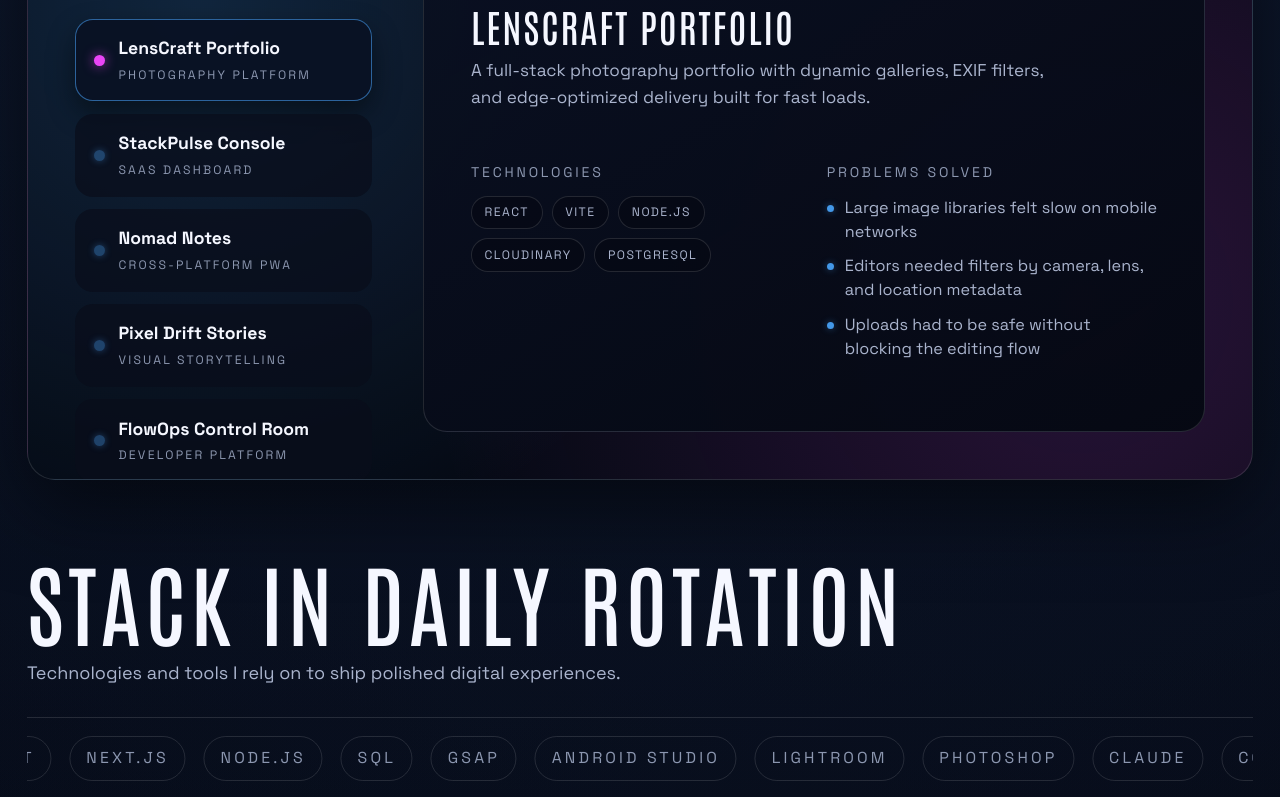
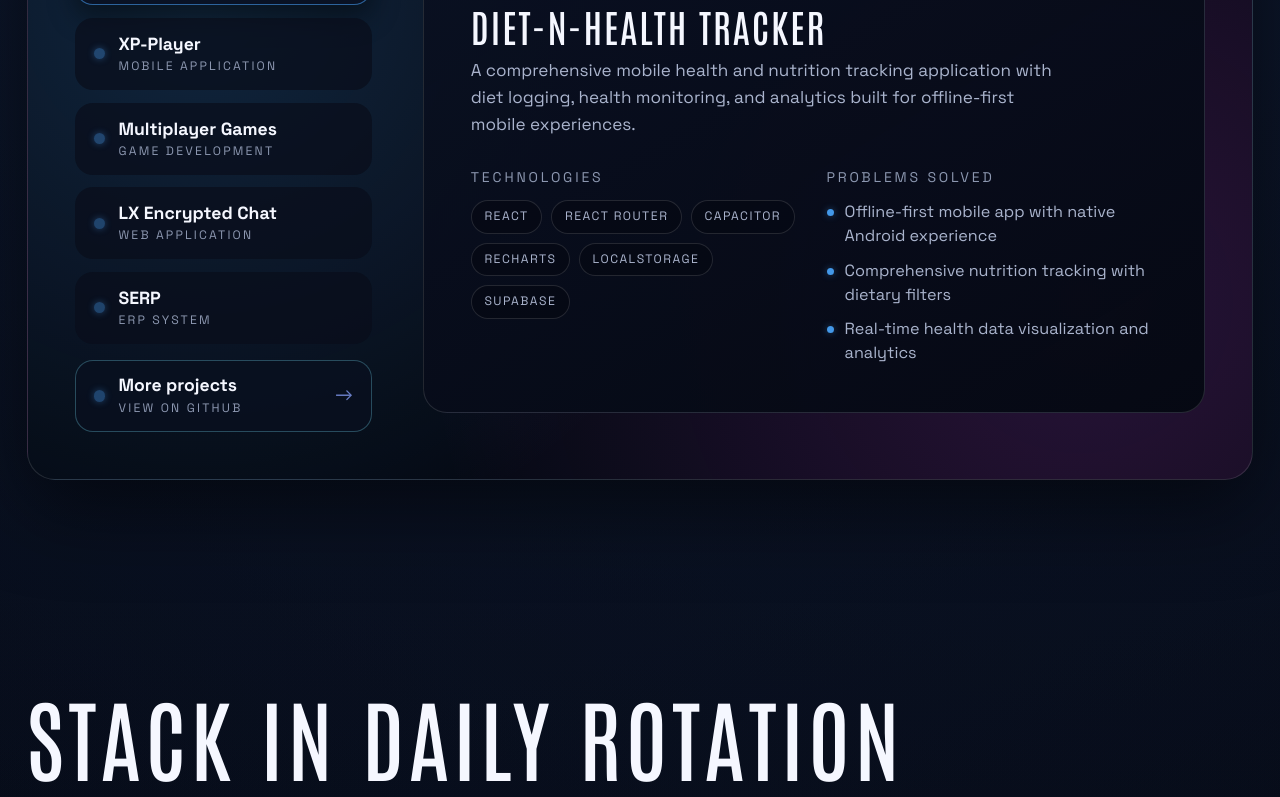
Before and after one commit to hpx07/hpx07_portfolio, a React (Vite) app: page / in a window 1280 px wide. Shown: the part 1500-2297 px from the top of the page. Built offline with nearby package versions, Linux system fonts and the light colour scheme.

Commit message:
refactor project details and navigation; update project descriptions and categories

```diff
--- a/src/App.css
+++ b/src/App.css
@@ -987,12 +987,16 @@ body:not(.projects-focused) .top-nav {
     rgba(5, 9, 18, 0.9);
   box-shadow: 0 28px 80px rgba(0, 0, 0, 0.5);
   overflow: hidden;
+  align-items: stretch;
 }
 
 .project-nav {
-  display: grid;
+  display: flex;
+  flex-direction: column;
+  justify-content: center;
   gap: 0.9rem;
-  align-content: start;
+  min-width: 0;
+  height: 100%;
 }
 
 .project-nav__label {
@@ -1009,6 +1013,14 @@ body:not(.projects-focused) .top-nav {
   padding: 0;
   display: grid;
   gap: 0.7rem;
+  min-width: 0;
+  align-content: center;
+  grid-auto-rows: minmax(3.4rem, auto);
+}
+
+.project-nav__list > li {
+  display: block;
+  min-width: 0;
 }
 
 .project-nav__item {
@@ -1024,15 +1036,19 @@ body:not(.projects-focused) .top-nav {
   padding: 0.85rem 1rem;
   color: var(--ink);
   cursor: pointer;
+  text-decoration: none;
+  appearance: none;
+  min-height: 3.25rem;
+  height: 100%;
+  transform: none;
   transition:
-    transform 0.3s ease,
     border-color 0.3s ease,
     background 0.3s ease,
     box-shadow 0.3s ease;
 }
 
 .project-nav__item:hover {
-  transform: translateY(-2px);
+  transform: none;
   border-color: var(--line-strong);
 }
 
@@ -1063,11 +1079,16 @@ body:not(.projects-focused) .top-nav {
 .project-nav__copy {
   display: grid;
   gap: 0.2rem;
+  min-width: 0;
 }
 
 .project-nav__title {
   font-size: 0.98rem;
   font-weight: 600;
+  line-height: 1.2;
+  white-space: nowrap;
+  overflow: hidden;
+  text-overflow: ellipsis;
 }
 
 .project-nav__meta {
@@ -1075,9 +1096,58 @@ body:not(.projects-focused) .top-nav {
   letter-spacing: 0.18em;
   text-transform: uppercase;
   color: var(--muted);
+  line-height: 1.2;
+  white-space: nowrap;
+  overflow: hidden;
+  text-overflow: ellipsis;
+}
+
+.project-nav__item--link {
+  grid-template-columns: auto 1fr auto;
+  border-color: rgba(124, 232, 255, 0.28);
+  background: rgba(9, 16, 32, 0.82);
+}
+
+.project-nav__item--link:hover {
+  border-color: rgba(124, 232, 255, 0.55);
+  box-shadow: 0 12px 28px rgba(0, 0, 0, 0.4);
+}
+
+.project-nav__cta {
+  font-size: 1rem;
+  color: var(--sky);
+  opacity: 0.75;
+  transition: transform 0.3s ease, opacity 0.3s ease;
+}
+
+.project-nav__item--link:hover .project-nav__cta {
+  transform: translateX(2px);
+  opacity: 1;
 }
 
 .project-detail {
+  position: relative;
+  min-height: 360px;
+  perspective: 1800px;
+  perspective-origin: center;
+}
+
+.project-detail__flip {
+  position: relative;
+  min-height: 360px;
+  display: grid;
+  transform-style: preserve-3d;
+  transform-origin: center center;
+  transition: transform 0.7s cubic-bezier(0.22, 1, 0.36, 1);
+  will-change: transform;
+}
+
+.project-detail--flipped .project-detail__flip {
+  transform: rotateX(180deg);
+}
+
+.project-detail__face {
+  grid-area: 1 / 1;
   border-radius: 24px;
   border: 1px solid var(--line);
   background:
@@ -1085,8 +1155,15 @@ body:not(.projects-focused) .top-nav {
   padding: clamp(1.4rem, 4vw, 2.6rem);
   display: grid;
   gap: 1.6rem;
+  align-content: start;
   min-height: 360px;
   box-shadow: inset 0 1px 0 rgba(255, 255, 255, 0.08);
+  backface-visibility: hidden;
+  -webkit-backface-visibility: hidden;
+}
+
+.project-detail__face--back {
+  transform: rotateX(180deg);
 }
 
 .project-detail__eyebrow {
@@ -1308,7 +1385,10 @@ body:not(.projects-focused) .top-nav {
 .partners {
   display: grid;
   gap: 1rem;
-  margin-bottom: 14svh;
+  align-content: center;
+  min-height: clamp(320px, 52vh, 560px);
+  padding-block: clamp(2rem, 8vh, 4.5rem);
+  margin-block: clamp(2rem, 6vh, 4.5rem);
 }
 
 .marquee {
@@ -1316,6 +1396,8 @@ body:not(.projects-focused) .top-nav {
   border-bottom: 1px solid var(--line);
   overflow: hidden;
   margin-top: 0.6rem;
+  width: 100vw;
+  margin-left: calc(50% - 50vw);
 }
 
 .marquee__inner {
@@ -1584,11 +1666,13 @@ body:not(.projects-focused) .top-nav {
   display: grid;
   gap: 1rem;
   justify-items: start;
-  padding-bottom: 1.85rem;
+  padding-block: clamp(1.6rem, 6vh, 3rem);
 }
 
 .contact h2 {
-  max-width: 19ch;
+  max-width: 26ch;
+  font-size: clamp(2rem, calc(5.2vw + 1vh), 4.2rem);
+  line-height: 0.98;
 }
 
 .contact .btn {
@@ -1733,8 +1817,21 @@ body:not(.projects-focused) .top-nav {
   }
 
   .partners {
-    padding-top:14svh;
-    margin-top: 2.25rem;
+    padding-block: clamp(2rem, 10vh, 3.5rem);
+    margin-block: clamp(1.5rem, 6vh, 3rem);
+    min-height: auto;
+  }
+
+  .contact {
+    gap: 0.85rem;
+    padding-block: clamp(1.4rem, 8vh, 2.6rem);
+  }
+
+  .contact h2 {
+    max-width: 100%;
+    font-size: clamp(1.85rem, 7.2vw, 3.1rem);
+    line-height: 1.05;
+    letter-spacing: 0.04em;
   }
 }
 
@@ -1800,10 +1897,12 @@ body:not(.projects-focused) .top-nav {
   .orb,
   .btn,
   .marquee__inner,
-  .cursor-soft-light {
+  .cursor-soft-light,
+  .project-detail__flip {
     animation: none !important;
     transition: none !important;
   }
+
 }
 
 @media (pointer: coarse) {
--- a/src/App.jsx
+++ b/src/App.jsx
@@ -14,63 +14,63 @@ gsap.registerPlugin(ScrollTrigger)
 
 const featuredProjects = [
   {
-    title: 'LensCraft Portfolio',
-    category: 'Photography Platform',
+    title: 'Diet-N-Health Tracker',
+    category: 'Mobile Application',
     description:
-      'A full-stack photography portfolio with dynamic galleries, EXIF filters, and edge-optimized delivery built for fast loads.',
-    technologies: ['React', 'Vite', 'Node.js', 'Cloudinary', 'PostgreSQL'],
+      'A comprehensive mobile health and nutrition tracking application with diet logging, health monitoring, and analytics built for offline-first mobile experiences.',
+    technologies: ['React','React Router', 'Capacitor', 'Recharts','LocalStorage','Supabase'],
     problems: [
-      'Large image libraries felt slow on mobile networks',
-      'Editors needed filters by camera, lens, and location metadata',
-      'Uploads had to be safe without blocking the editing flow',
+      'Offline-first mobile app with native Android experience',
+      'Comprehensive nutrition tracking with dietary filters',
+      'Real-time health data visualization and analytics',
     ],
   },
   {
-    title: 'StackPulse Console',
-    category: 'SaaS Dashboard',
+    title: 'XP-Player',
+    category: 'Mobile Application',
     description:
-      'A real-time analytics workspace for product, infrastructure, and growth metrics with composable dashboards.',
-    technologies: ['React', 'TypeScript', 'Node.js', 'WebSockets', 'Redis'],
+      'A modern, feature-rich Android music player with YouTube integration, background playback, playlist management, and lock screen controls.',
+    technologies: ['React', 'Vite', 'Capacitor.js', 'Custom Proxy Server', 'Invidious API', 'Youtube API'],
     problems: [
-      'Streaming telemetry had to stay reliable under load',
-      'High-density data needed to remain scannable and calm',
-      'Access control needed to scale across teams and roles',
+      'Can play any YouTube video as audio with background playback',
+      'Multiple player theme and accent color options, basically a personal APP',
+      'Multiple playback modes including shuffle, repeat, and smart queue generation',
     ],
   },
   {
-    title: 'Nomad Notes',
-    category: 'Cross-platform PWA',
+    title: 'Multiplayer Games',
+    category: 'Game Development',
     description:
-      'An offline-first writing app with fast search, synced drafts, and a distraction-free reading mode.',
-    technologies: ['React', 'Service Workers', 'IndexedDB', 'Firebase', 'Tailwind'],
+      'A collection of real-time multiplayer games including Tic-Tac-Toe, Bingo, and Dots and Boxes, playable across network with live gameplay synchronization. Hosted on own pi server so it can be down right now.',
+    technologies: ['HTML', 'JavaScript', 'Batch Script', 'Network Sockets', 'Real-time Sync'],
     problems: [
-      'Notes had to be available without a network connection',
-      'Search needed to feel instant across thousands of entries',
-      'Sync conflicts had to resolve without data loss',
+      'Real-time game state synchronization across network players',
+      'Multiple game modes in single platform',
+      'Low-latency move validation and turn management for seamless gameplay',
     ],
   },
   {
-    title: 'Pixel Drift Stories',
-    category: 'Visual Storytelling',
+    title: 'LX Encrypted Chat',
+    category: 'Web Application',
     description:
-      'A cinematic storytelling site mixing motion direction, typography, and photography to deliver immersive narratives.',
-    technologies: ['Next.js', 'GSAP', 'Three.js', 'Contentful', 'Vercel'],
+      'Secure, encrypted messaging platform with friend request system, real-time status, image sharing, and end-to-end encryption for private communications. Hosted on own pi server so it can be down right now.',
+    technologies: ['Node.js', 'Express', 'Socket.io', 'MariaDB', 'Crypto-JS', 'bcryptjs'],
     problems: [
-      'Animation needed to feel rich without blocking scroll',
-      'Large media had to stream quickly on slower devices',
-      'Editors needed a simple workflow for new stories',
+      'End-to-end AES encryption for secure messaging',
+      'Friend request system to control privacy and access',
+      'Real-time chat with image sharing and persistent storage',
     ],
   },
   {
-    title: 'FlowOps Control Room',
-    category: 'Developer Platform',
+    title: 'SERP',
+    category: 'ERP System',
     description:
-      'A scalable operations hub with workflow automation, observability tooling, and role-based controls.',
-    technologies: ['React', 'Node.js', 'PostgreSQL', 'Docker', 'Grafana'],
+      'A custom ERP system for a Major Healthcare Franchise Provider company, featuring Sales tracking, CRM and too many other features to streamline operations.',
+    technologies: ['PHP', 'MySQL', 'Node.js', 'JavaScript','REST APIs', 'Bootstrap'],
     problems: [
-      'Teams needed a single pane of glass for incidents',
-      'Automations had to be auditable and easy to edit',
-      'On-call handoffs required clear, live status',
+      'Integrated with Tally for real-time Voucher Report and Entry',
+      'Checks for Vacant area for Franchise appointments',
+      'High reliability requirements for critical business operations',
     ],
   },
 ]
@@ -99,6 +99,8 @@ const backgroundOptions = [
   { value: 'antigravity', label: 'Antigravity' },
   { value: 'silk', label: 'Silk' },
 ]
+
+const githubProjectsUrl = 'https://github.com/hpx07?tab=repositories'
 
 const expertisePanels = [
   {
@@ -159,13 +161,73 @@ function App() {
   const smokeRef = useRef(null)
   const lenisRef = useRef(null)
   const expertiseStackRef = useRef(null)
+  const flipTimeoutRef = useRef(0)
   const [isLowEnd, setIsLowEnd] = useState(false)
   const [activeProjectIndex, setActiveProjectIndex] = useState(0)
+  const [frontProjectIndex, setFrontProjectIndex] = useState(0)
+  const [backProjectIndex, setBackProjectIndex] = useState(0)
+  const [isProjectFlipped, setIsProjectFlipped] = useState(false)
+  const [isProjectFlipping, setIsProjectFlipping] = useState(false)
   const [backgroundChoice, setBackgroundChoice] = useState('none')
   const [showSettings, setShowSettings] = useState(false)
-  const activeProject = featuredProjects[activeProjectIndex] ?? featuredProjects[0]
+  const frontProject = featuredProjects[frontProjectIndex] ?? featuredProjects[0]
+  const backProject = featuredProjects[backProjectIndex] ?? featuredProjects[0]
+  const flipDurationMs = 700
   const introIsRevealed = introPhase === 'reveal'
   const preloaderClassName = `preloader ${introIsRevealed ? 'preloader--reveal' : 'preloader--loading'}`
+
+  const handleProjectSelect = (index) => {
+    if (index === activeProjectIndex || isProjectFlipping) {
+      return
+    }
+
+    setActiveProjectIndex(index)
+
+    if (isProjectFlipped) {
+      setFrontProjectIndex(index)
+    } else {
+      setBackProjectIndex(index)
+    }
+
+    setIsProjectFlipping(true)
+    setIsProjectFlipped((prev) => !prev)
+
+    if (flipTimeoutRef.current) {
+      window.clearTimeout(flipTimeoutRef.current)
+    }
+
+    flipTimeoutRef.current = window.setTimeout(() => {
+      setIsProjectFlipping(false)
+    }, flipDurationMs)
+  }
+
+  const renderProjectDetail = (project) => (
+    <>
+      <div className="project-detail__header">
+        <p className="project-detail__eyebrow">{project.category}</p>
+        <h3>{project.title}</h3>
+        <p className="project-detail__desc">{project.description}</p>
+      </div>
+      <div className="project-detail__grid">
+        <div className="project-detail__block">
+          <h4>Technologies</h4>
+          <div className="project-detail__tags">
+            {project.technologies.map((tech) => (
+              <span key={tech}>{tech}</span>
+            ))}
+          </div>
+        </div>
+        <div className="project-detail__block">
+          <h4>Problems solved</h4>
+          <ul className="project-detail__list">
+            {project.problems.map((problem) => (
+              <li key={problem}>{problem}</li>
+            ))}
+          </ul>
+        </div>
+      </div>
+    </>
+  )
 
   const handleSectionNavigation = (event) => {
     const href = event.currentTarget.getAttribute('href')
@@ -381,6 +443,9 @@ function App() {
       magneticButton?.removeEventListener('mousemove', handleMove)
       magneticButton?.removeEventListener('mouseleave', handleLeave)
       cancelAnimationFrame(rafId)
+      if (flipTimeoutRef.current) {
+        window.clearTimeout(flipTimeoutRef.current)
+      }
       lenisRef.current = null
       lenis.destroy()
       splitRef.current?.revert()
@@ -827,7 +892,6 @@ function App() {
         </div>
         <div className="preloader__panel preloader__panel--intro" aria-hidden={!introIsRevealed}>
           <div className="preloader__header">
-            <span className="preloader__signal" aria-hidden="true"></span>
             <p className="preloader__tag">Independent Creator Profile</p>
           </div>
           <h2 ref={preloaderTitleRef}>HPX.DEV</h2>
@@ -968,7 +1032,6 @@ function App() {
 
         <div className="section featured-projects">
           <div className="project-nav">
-            <p className="project-nav__label">Selected work</p>
             <ul className="project-nav__list" role="tablist" aria-label="Featured projects">
               {featuredProjects.map((project, index) => {
                 const isActive = index === activeProjectIndex
@@ -977,7 +1040,7 @@ function App() {
                     <button
                       type="button"
                       className={`project-nav__item ${isActive ? 'is-active' : ''}`}
-                      onClick={() => setActiveProjectIndex(index)}
+                      onClick={() => handleProjectSelect(index)}
                       role="tab"
                       id={`project-tab-${index}`}
                       aria-selected={isActive}
@@ -993,35 +1056,40 @@ function App() {
                 )
               })}
             </ul>
+            <a
+              className="project-nav__item project-nav__item--link"
+              href={githubProjectsUrl}
+              target="_blank"
+              rel="noopener noreferrer"
+              aria-label="View more projects on GitHub"
+            >
+              <span className="project-nav__dot" aria-hidden="true"></span>
+              <span className="project-nav__copy">
+                <span className="project-nav__title">More projects</span>
+                <span className="project-nav__meta">View on GitHub</span>
+              </span>
+              <span className="project-nav__cta" aria-hidden="true">→</span>
+            </a>
           </div>
 
           <div
-            className="project-detail"
+            className={`project-detail ${isProjectFlipped ? 'project-detail--flipped' : ''} ${isProjectFlipping ? 'project-detail--flipping' : ''}`}
             role="tabpanel"
             id={`project-panel-${activeProjectIndex}`}
             aria-labelledby={`project-tab-${activeProjectIndex}`}
           >
-            <div className="project-detail__header">
-              <p className="project-detail__eyebrow">{activeProject.category}</p>
-              <h3>{activeProject.title}</h3>
-              <p className="project-detail__desc">{activeProject.description}</p>
-            </div>
-            <div className="project-detail__grid">
-              <div className="project-detail__block">
-                <h4>Technologies</h4>
-                <div className="project-detail__tags">
-                  {activeProject.technologies.map((tech) => (
-                    <span key={tech}>{tech}</span>
-                  ))}
-                </div>
+            <div className="project-detail__flip">
+              <div
+                className="project-detail__face project-detail__face--front"
+                aria-hidden={isProjectFlipped}
+              >
+                {renderProjectDetail(frontProject)}
               </div>
-              <div className="project-detail__block">
-                <h4>Problems solved</h4>
-                <ul className="project-detail__list">
-                  {activeProject.problems.map((problem) => (
-                    <li key={problem}>{problem}</li>
-                  ))}
-                </ul>
+              <div
+                className="project-detail__face project-detail__face--back"
+                aria-hidden={!isProjectFlipped}
+              >
+                {renderProjectDetail(backProject)}
               </div>
             </div>
           </div>
```
